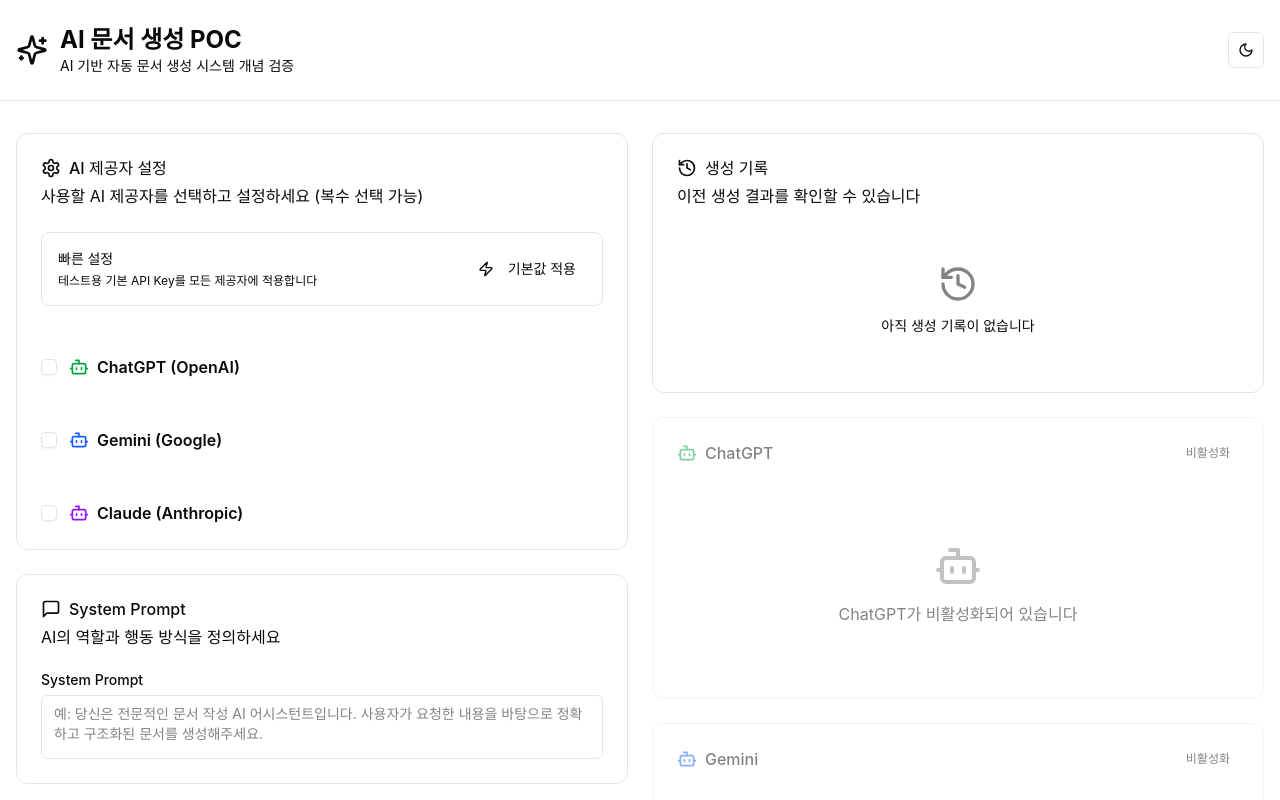
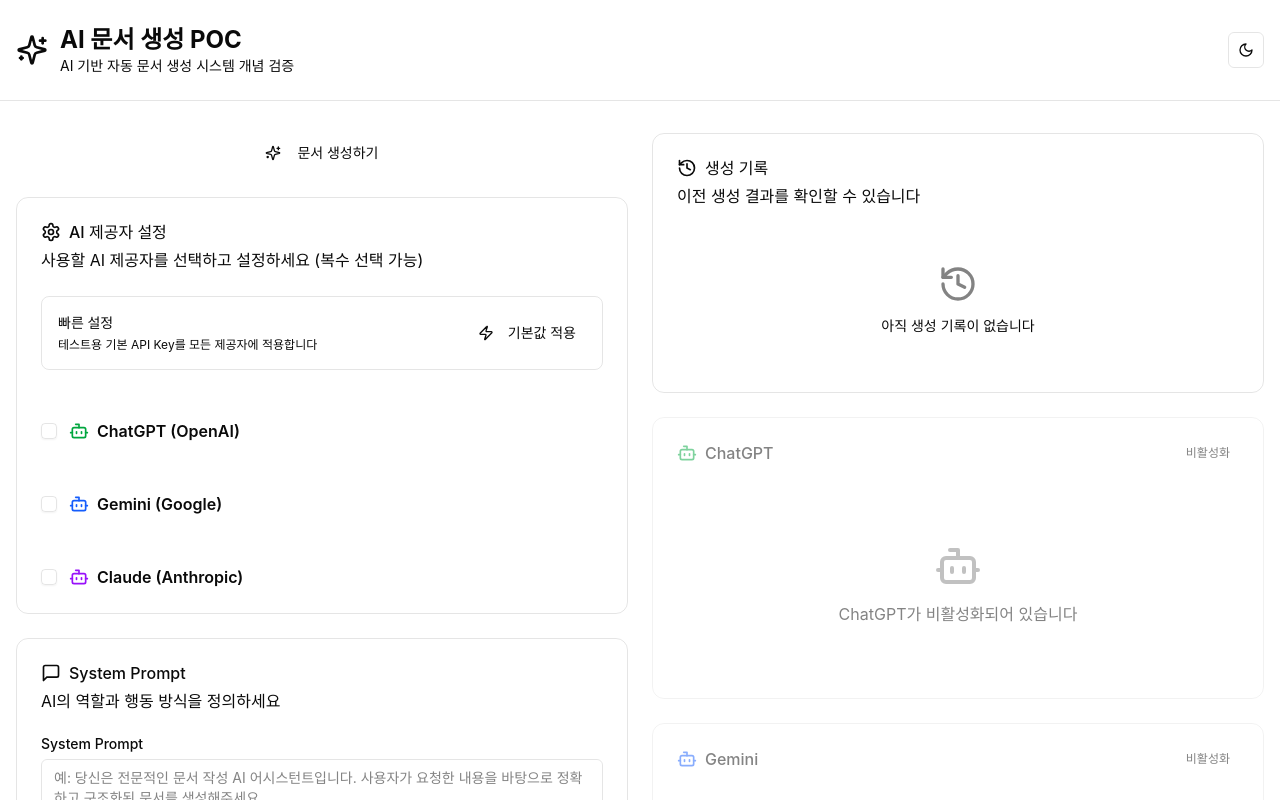
Before and after one commit to ChooHongWook/ai-poc-test, a React (Vite) app: page / in a window 1280 px wide. Shown: the top 800 px of the page. Built offline with nearby package versions, Linux system fonts and the light colour scheme.

Commit message:
feat(ui): 문서 생성하기 버튼 최상단에 추가

```diff
--- a/src/app/App.tsx
+++ b/src/app/App.tsx
@@ -224,6 +224,26 @@ export default function App() {
         <div className="grid grid-cols-1 gap-6 lg:grid-cols-2">
           {/* Left Column - Configuration */}
           <div className="space-y-6">
+            {/* Generate Button - Top */}
+            <Button
+              onClick={handleGenerate}
+              disabled={isGenerating}
+              size="lg"
+              className="w-full"
+            >
+              {isGenerating ? (
+                <>
+                  <Loader2 className="mr-2 h-5 w-5 animate-spin" />
+                  문서 생성 중...
+                </>
+              ) : (
+                <>
+                  <Sparkles className="mr-2 h-5 w-5" />
+                  문서 생성하기
+                </>
+              )}
+            </Button>
+
             <ConfigurationPanel
               chatgpt={chatgpt}
               gemini={gemini}
```
